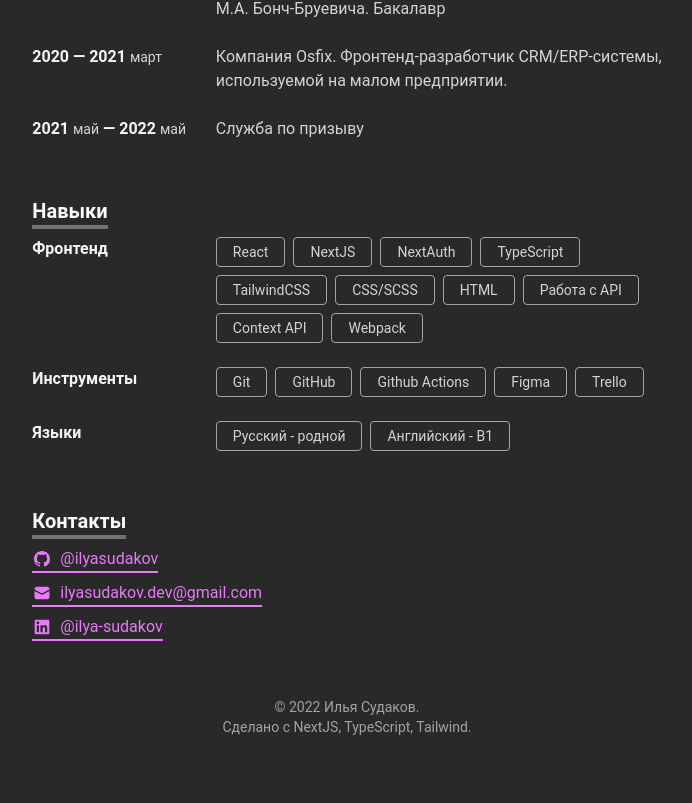
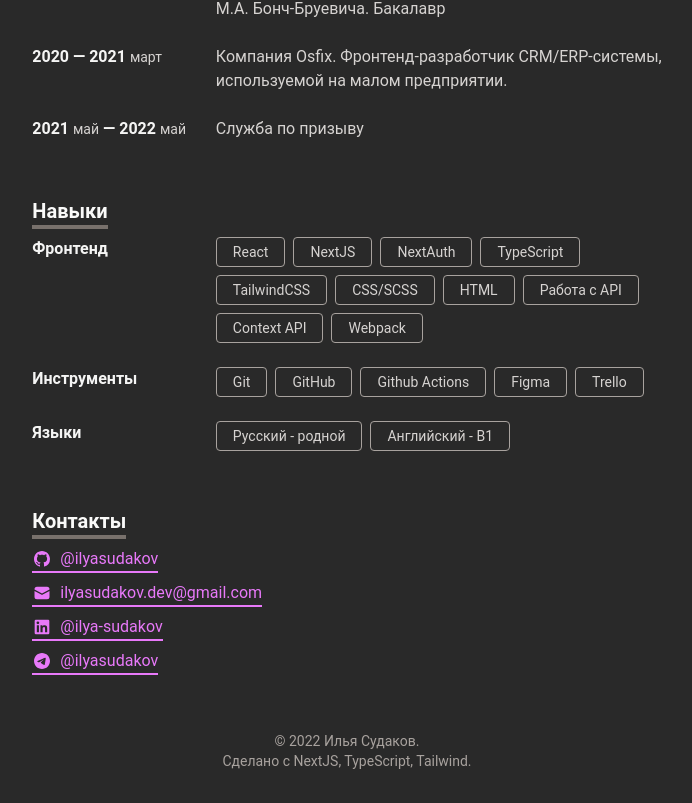
Before and after one commit to ilyasudakov/portfolio-react, a Next.js app: page / in a window 1280 px wide. Shown: the part 1930-2733 px from the top of the page, without its empty margins (293-985 px from the left). Before the commit the page ends 2699 px from the top, so only its background shows below. Built offline with nearby package versions, Linux system fonts and the light colour scheme.

Commit message:
Add telegram link to Links section

```diff
--- a/src/pages/index.tsx
+++ b/src/pages/index.tsx
@@ -9,6 +9,7 @@ import Meta from '../components/Meta';
 import GithubIcon from '/public/svg/github.svg';
 import MailIcon from '/public/svg/mail.svg';
 import LinkedInIcon from '/public/svg/linkedin.svg';
+import TelegramIcon from '/public/svg/telegram.svg';
 import HeadshotImg from '/public/headshot.jpg';
 
 const GOOGLE_DRIVE_CV_PDF_URL =
@@ -291,6 +292,11 @@ const Contacts = () => {
       icon: { size: '16px', Component: LinkedInIcon },
       text: '@ilya-sudakov',
     },
+    {
+      href: 'https://t.me/ilyasudakov',
+      icon: { size: '16px', Component: TelegramIcon },
+      text: '@ilyasudakov',
+    },
   ];
 
   return (
```
Also changed, not shown: public/svg/telegram.svg (added).
